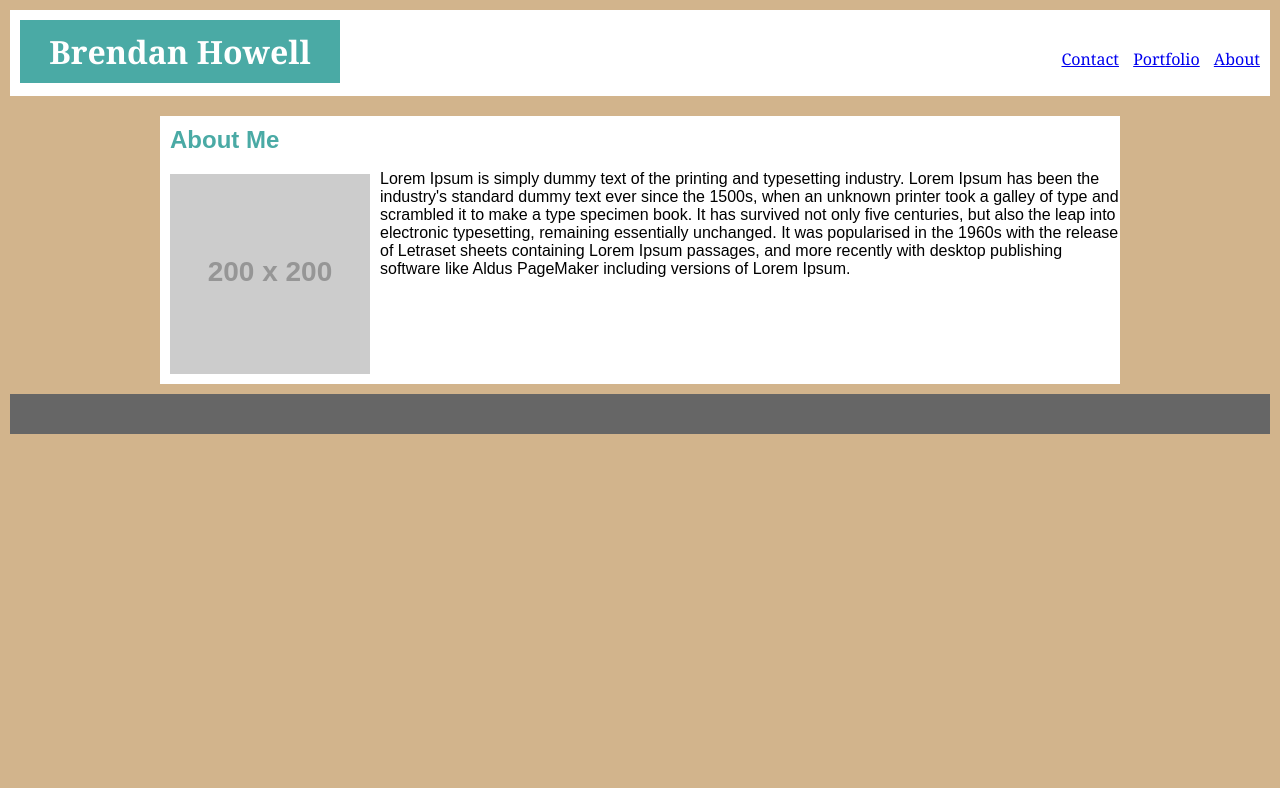
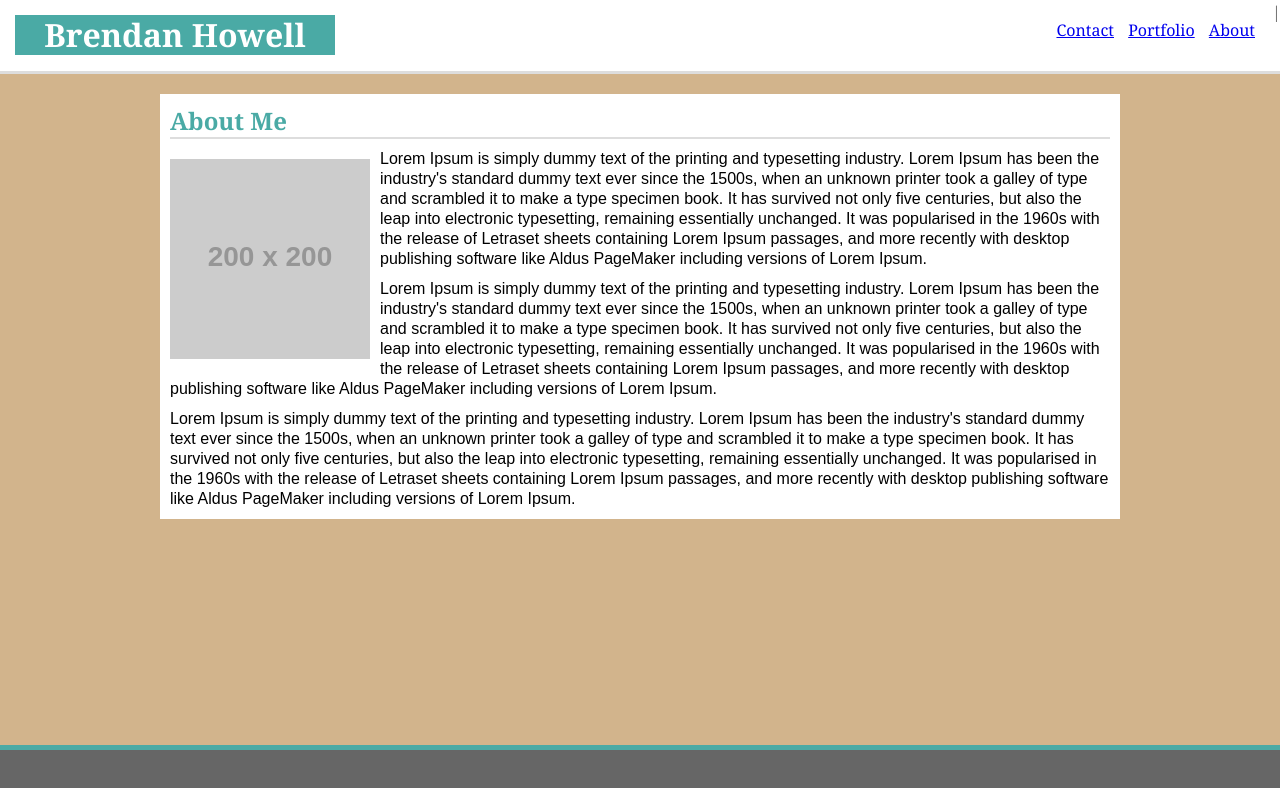
Before and after one commit to bhowell841/Basic-Portfolio, a plain HTML site: page index.html in a window 1280 px wide. Drawn offline with Linux system fonts and the light colour scheme; placeholder pictures from the web are drawn by us.

Commit message:
header is still a mess

```diff
--- a/assets/css/style.css
+++ b/assets/css/style.css
@@ -1,7 +1,7 @@
 body {
     margin: 0px;
-    padding: 10px;
-    font-family: Arial,  Helvetica, sans-serif;
+    padding: 0px;
+    font-family: Arial, Helvetica, sans-serif;
     background: tan;
 }
 
@@ -10,11 +10,16 @@ body {
     width: 96%;
     margin: auto;
 }
+
+
 header {
     background: #ffffff;
-    margin: 0;
-    padding: 10px;
-    font-family: Georgia, 'Times New Roman', Times, serif
+    /* margin: 0; */
+    padding: 15px;
+    font-family: Georgia, 'Times New Roman', Times, serif;
+    /* width: 100%; */
+    line-height: 20px;
+    border-bottom: solid 3px #dddddd;
 }
 
 h1 {
@@ -25,24 +30,38 @@ h1 {
     width: 300px;
     text-align: center;
     margin: 0px;
+
 }
 
 h2 {
     color: #4aaaa5;
     margin-top: 20px;
     margin: 10px;
+    font-family: Georgia, 'Times New Roman', Times, serif;
+    border-bottom: solid 2px #dddddd;
 }
 
 ul {
     text-align: right;
     list-style: none;
     margin-top: -35px;
+    color: #777777;
 }
 
 ul li {
     display: inline-block;
     padding-left: 10px;
     margin-bottom: 0px;
+}
+
+ul li:last-child{
+    padding-right: 10px;
+}
+
+.divider {
+    position: absolute;
+    right:-1px;
+    top:2px;
 }
 
 #bio{
@@ -63,14 +82,17 @@ ul li {
 }
 
 footer {
-    position: relative;
+    position: fixed;
+    left: 0;
     bottom: 0;
-    padding: 20px;
+    width: 100%;
+    padding: 25px;
     background-color: #666666;
-    margin-top: 10px;
-    margin-left: 0px;
-    margin-right: 0px;
+    border-top: solid 5px #4aaaa5;
 }
-/*ul li:last-child{
-    padding-right: 10px;
-}*/
+
+p {
+    margin: 10px;
+    font-family: Arial, Helvetica, sans-serif;
+    line-height: 20px;;
+}
--- a/index.html
+++ b/index.html
@@ -11,9 +11,9 @@
         <header>
             <h1>Brendan Howell</h1>
                 <ul>
-                <li><a href="contact.html">Contact</a></li>
-                <li><a href="portfolio.html">Portfolio</a></li>
-                <li><a href="index.html">About</a></li>
+                <li><a href="contact.html">Contact</a> <span class="divider">|</span></li>
+                <li><a href="portfolio.html">Portfolio</a> <span class="divider">|</span></li>
+                <li><a href="index.html">About</a> <span class="divider">|</span></li>
                 </ul>
         </header>
     </div>
@@ -29,6 +29,9 @@
                     <img id="bio-image" src="https://placehold.it/200x200">
 
                     <p>Lorem Ipsum is simply dummy text of the printing and typesetting industry. Lorem Ipsum has been the industry's standard dummy text ever since the 1500s, when an unknown printer took a galley of type and scrambled it to make a type specimen book. It has survived not only five centuries, but also the leap into electronic typesetting, remaining essentially unchanged. It was popularised in the 1960s with the release of Letraset sheets containing Lorem Ipsum passages, and more recently with desktop publishing software like Aldus PageMaker including versions of Lorem Ipsum.</p>
+                    <p>Lorem Ipsum is simply dummy text of the printing and typesetting industry. Lorem Ipsum has been the industry's standard dummy text ever since the 1500s, when an unknown printer took a galley of type and scrambled it to make a type specimen book. It has survived not only five centuries, but also the leap into electronic typesetting, remaining essentially unchanged. It was popularised in the 1960s with the release of Letraset sheets containing Lorem Ipsum passages, and more recently with desktop publishing software like Aldus PageMaker including versions of Lorem Ipsum.</p>
+                    <p>Lorem Ipsum is simply dummy text of the printing and typesetting industry. Lorem Ipsum has been the industry's standard dummy text ever since the 1500s, when an unknown printer took a galley of type and scrambled it to make a type specimen book. It has survived not only five centuries, but also the leap into electronic typesetting, remaining essentially unchanged. It was popularised in the 1960s with the release of Letraset sheets containing Lorem Ipsum passages, and more recently with desktop publishing software like Aldus PageMaker including versions of Lorem Ipsum.</p>
+
             </div>
 
         </section>
```
